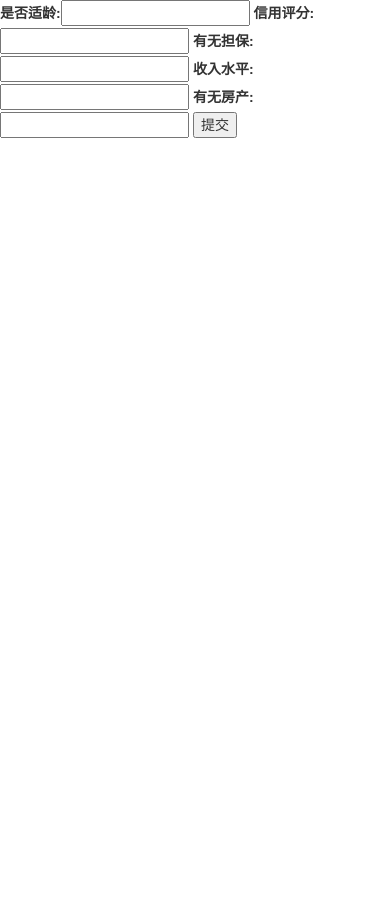
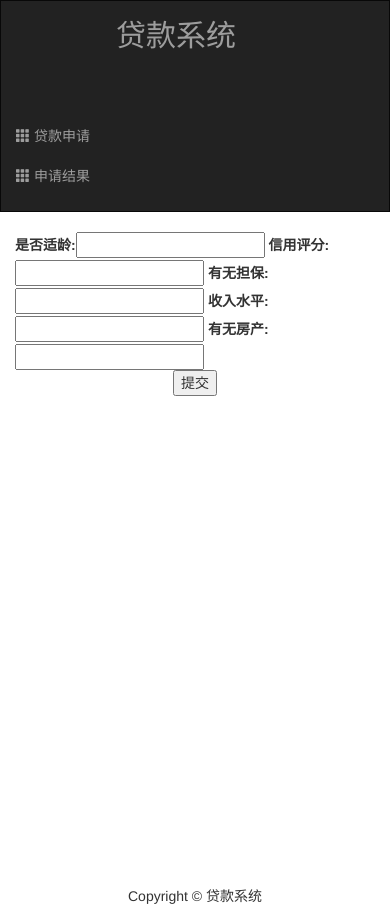
Before and after one commit to GatoY/Shout-out-for-RMB, a Django app: page /infoForm in a window 390 px wide. Before the commit the page ends 138 px from the top, so only its background shows below. Run offline with Django 3.2, Linux system fonts and the light colour scheme; parts of the project's set-up code (start-up, migrations or seed data) failed here and were passed over; some libraries are stand-ins or nearby versions.

Commit message:
generally done

```diff
--- a/loanSystem/settings.py
+++ b/loanSystem/settings.py
@@ -32,6 +32,7 @@ ALLOWED_HOSTS = []
 
 INSTALLED_APPS = [
     'login',
+    'bootstrapform',
     'django.contrib.admin',
     'django.contrib.auth',
     'django.contrib.contenttypes',
--- a/login/templates/infoForm.html
+++ b/login/templates/infoForm.html
@@ -1,3 +1,8 @@
+{% load bootstrap %}
+
+
+
+
 <!DOCTYPE html>
 <html lang="zh-han">
     <head>
@@ -5,15 +10,52 @@
         <meta charset="utf-8">
             <meta name="viewport" content="width=device-width, initial-scale=1">
                 <link rel="stylesheet" href="https://maxcdn.bootstrapcdn.com/bootstrap/3.3.7/css/bootstrap.min.css">
-                    <script src="https://ajax.googleapis.com/ajax/libs/jquery/3.3.1/jquery.min.js"></script>
+                    <script src="https://ajax.googleapis.com/ajax/libs/jquery/3.2.1/jquery.min.js"></script>
                     <script src="https://maxcdn.bootstrapcdn.com/bootstrap/3.3.7/js/bootstrap.min.js"></script>
                     </head>
     <body>
+        <nav class="navbar navbar-inverse " role="navigation">
+            <div class="container-fluid">
+                <div class="navbar-header">
+                    <a class="navbar-brand" href="{% url 'index'%}" style="font-size:30px; margin-left: 100px;margin-bottom: 30px;margin-top: 10px;">贷款系统</a>
+                </div>
+                <ul class="nav navbar-nav navbar-right" style="margin-bottom: 15px;margin-top: 25px;margin-right: 30px;">
+                    <li><a href="{% url 'login:infoForm' %}"><span class="glyphicon glyphicon-th"></span> 贷款申请</a></li>
+                    <li><a href="{% url 'login:result' %}"><span class="glyphicon glyphicon-th"></span> 申请结果</a></li>
+                </ul>
+            </div>
+        </nav>
+
+        <div class="content-body">
+            <div class="container">
+                <div class="row">
+                    <main class="col-md-12">
                         <form action="/infoForm" method='post' class="form-horizontal">
                             {% csrf_token %}
-      {{ infoForm }}
+                            {{ infoForm|bootstrap_horizontal:'col-lg-2 col-sm-2' }}
                             <!-- Button -->
-       <input type="submit" value="提交" />
+                            <p align="center"><input type="submit" value="提交" /></p>
                         </form>
+                    </main>
+                </div>
+            </div>
+        </div>
+        <br><br><br><br>
+        <br><br><br><br>
+        <br><br><br><br>
+        <br><br><br><br>
+        <br><br><br><br>
+        <br><br><br><br>
+
+
+        <footer>
+            <div class="row">
+                <div class="col-md-12">
+                    <p style="text-align: center;">Copyright &copy; 贷款系统</p>
+                </div>
+                <!-- /.col-lg-12 -->
+            </div>
+            <!-- /.row -->
+        </footer>
     </body>
 </html>
--- a/login/views.py
+++ b/login/views.py
@@ -1,4 +1,4 @@
-from django.shortcuts import render, redirect
+from django.shortcuts import render, redirect, get_object_or_404
 from .forms import RegisterForm, inForm
 import predict
 from .models import LoanForm
@@ -37,7 +37,10 @@ def infoForm(request):
         form=inForm()
         return render(request, 'infoForm.html',{'infoForm': inForm})
 def result(request):
-    return null
+    user_id=request.user.id
+    loanFile=LoanForm.objects.filter(user_id=user_id)
+    context={'loanFile':loanFile}
+    return render(request, 'result.html', context)
 
 def home(request):
     return render(request, 'home.html')
```
Also changed, not shown: login/templates/home.html (+9 -2 lines), login/templates/result.html (+33 -3 lines), login/templates/login/base.html (renamed from login/templates/base.html), 2 other files. Lines whose indentation alone changed are shown as unchanged.
